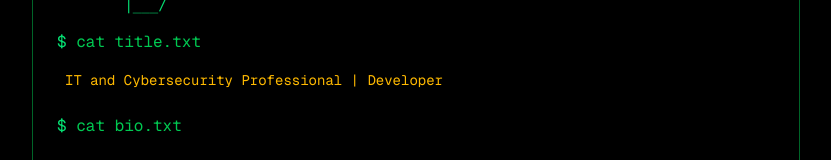
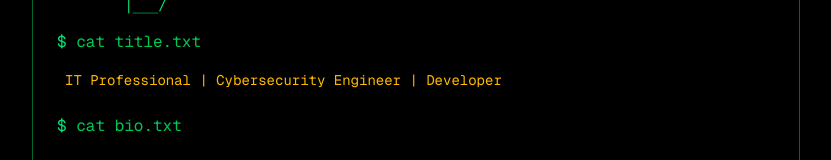
Before and after one commit to JRyanHenson/whoami-site, a Next.js app: page / in a window 1280 px wide. Shown: the part 225-385 px from the top of the page, without its empty margins (224-1055 px from the left). Built offline with nearby package versions, Linux system fonts and the light colour scheme.

Commit message:
Update title format

```diff
--- a/app/page.tsx
+++ b/app/page.tsx
@@ -40,7 +40,7 @@ export default function Home() {
               <span className="text-green-400">$</span> cat title.txt
             </div>
             <div className="text-amber-400 pl-2 text-[10px] sm:text-xs md:text-sm">
-              IT and Cybersecurity Professional | Developer
+              IT Professional | Cybersecurity Engineer | Developer
             </div>
 
             {/* Bio */}
```
